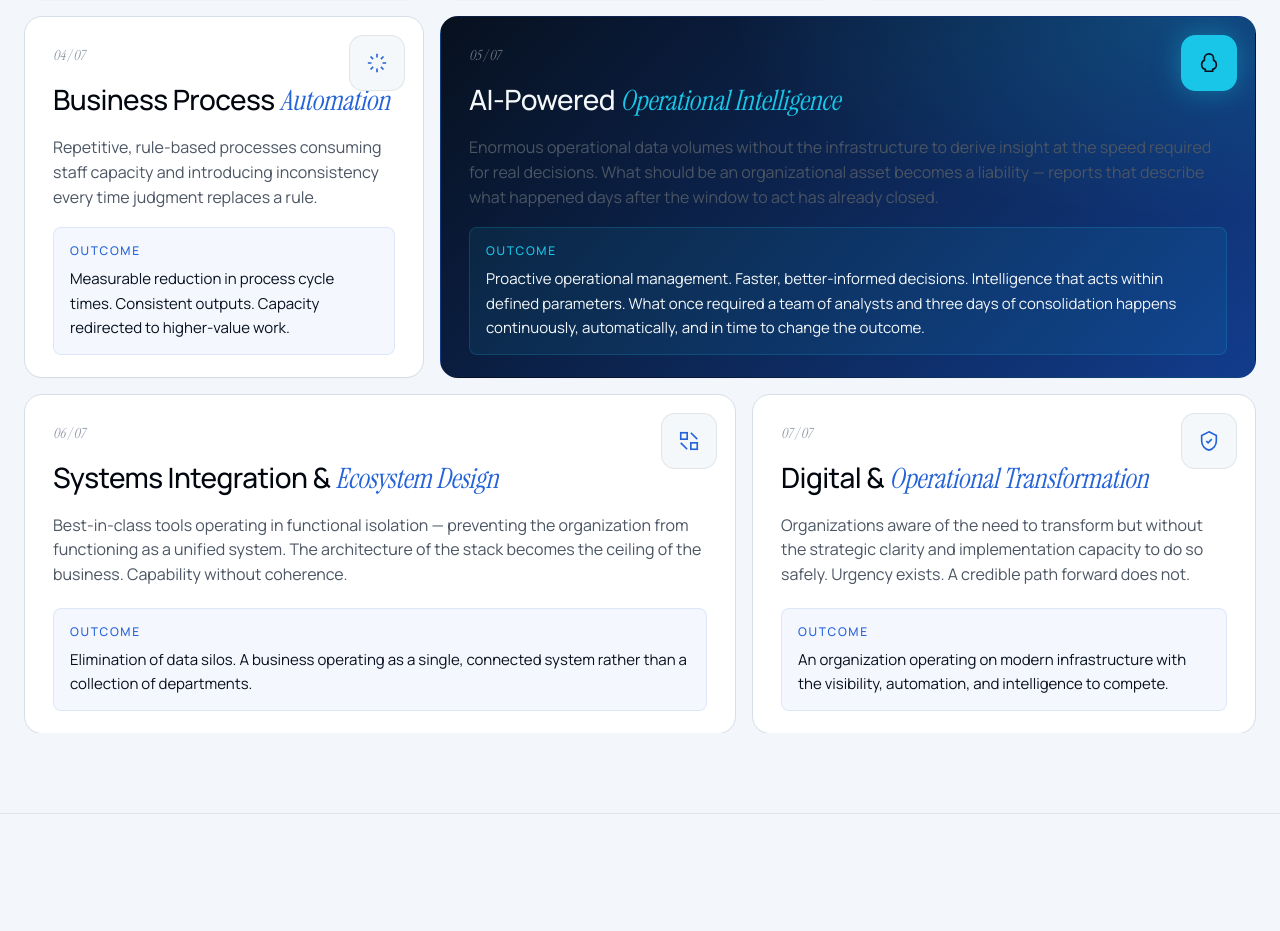
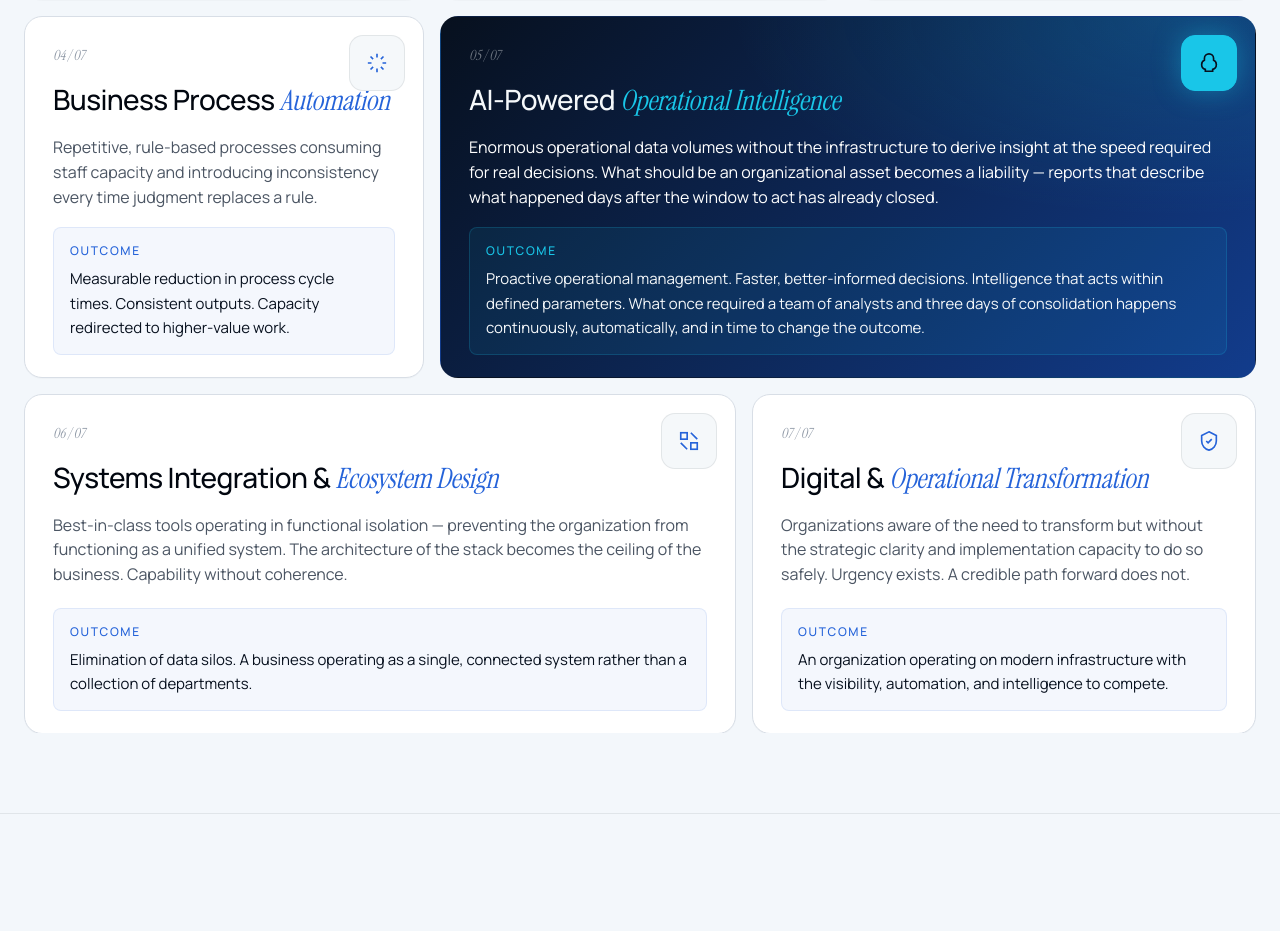
Before and after one commit to jawad14/keyob, a Next.js app: page / in a window 1280 px wide. Shown: the part 5742-6673 px from the top of the page. Built offline with nearby package versions, Linux system fonts and the light colour scheme.

Commit message:
seven places section finalized

```diff
--- a/components/blocks/CapabilitiesGrid.tsx
+++ b/components/blocks/CapabilitiesGrid.tsx
@@ -92,7 +92,7 @@ export function CapabilitiesGrid() {
                 </span>
                 <span className="tag cap-num">{d.n}</span>
                 <Heading level={3} dangerouslySetInnerHTML={{ __html: d.titleHtml }} />
-                <Text as="p">{d.problem}</Text>
+                <Text as="p" className={i === 4 ? '!text-white' : undefined}>{d.problem}</Text>
                 <div className="cap-outcome">
                   <span className="eyebrow cap-outcome-label">Outcome</span>
                   <span className="cap-outcome-text">{d.outcome}</span>
```
